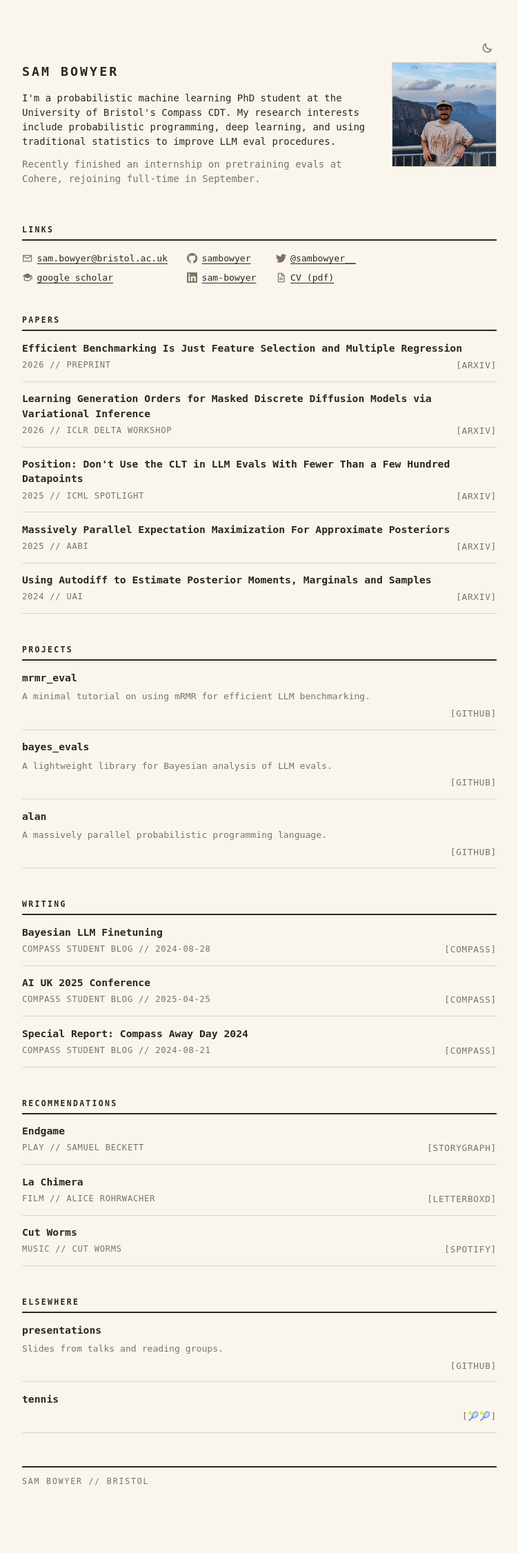
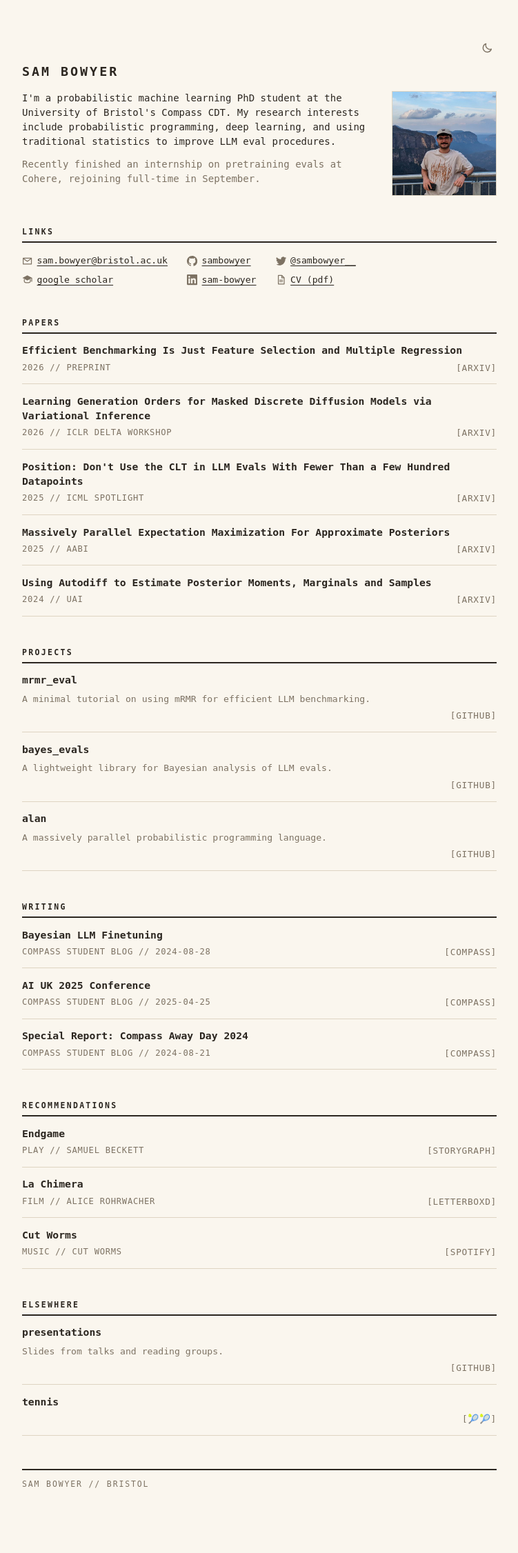
Before and after one commit to sambowyer/sambowyer.github.io, a Jekyll site: the page built from index.html, in a window 1280 px wide. Shown: the whole page at 69% size, without its empty margins (264-1015 px from the left). Built offline with Jekyll 4.4.1, drawn with Linux system fonts in a browser that asks for light colours.

Commit message:
Cache-bust the stylesheet; align the portrait with the bio
GitHub Pages serves everything with max-age=600 and the stylesheet filename
never changes, so a deploy can hand a browser new HTML with cached CSS --
which is what made the portrait stack below the bio after the last push.
Append ?v={{ site.time }} so each build fetches fresh CSS.

For the alignment, let the title span both grid columns instead of adding a
top offset to the image; the portrait then starts on the second row, level
with the bio, and stays aligned if the title's size or margin changes.

Co-Authored-By: Claude Opus 5 <noreply@anthropic.com>

```diff
--- a/_layouts/default.html
+++ b/_layouts/default.html
@@ -8,7 +8,8 @@
   {%- feed_meta -%}
   <link rel="shortcut icon" type="image/x-icon" href="{{ site.favicon | relative_url }}">
   {%- include theme_init.html -%}
-  <link rel="stylesheet" href="{{ '/assets/css/main.css' | relative_url }}">
+  <!-- ?v= changes each build so a deploy never serves new HTML with cached CSS -->
+  <link rel="stylesheet" href="{{ '/assets/css/main.css' | relative_url }}?v={{ site.time | date: '%s' }}">
 </head>
 <body>
   <div class="w">{{ content }}</div>
--- a/_layouts/home.html
+++ b/_layouts/home.html
@@ -9,8 +9,8 @@ layout: default
 <div class="topbar">{%- include theme_toggle.html -%}</div>
 
 <header class="masthead">
+  <h1>{{ site.title }}</h1>
   <div class="masthead__text">
-    <h1>{{ site.title }}</h1>
     <p>{{ c.bio }}</p>
     <p class="now">{{ c.now }}</p>
   </div>
--- a/_sass/_layout.scss
+++ b/_sass/_layout.scss
@@ -31,6 +31,10 @@ a:hover { background: var(--hl); color: var(--hl-fg); text-decoration: none; }
   gap: 0 2rem;
   align-items: start;
 }
+// Title spans both columns, so the portrait starts on the second grid row --
+// level with the bio rather than the title, without hard-coding an offset.
+.masthead h1 { grid-column: 1 / -1; }
+
 .masthead__photo {
   width: 9.5rem;
   height: auto;
@@ -126,10 +130,12 @@ img { max-width: 100%; height: auto; }
 
 @media (max-width: 560px) {
   .entry__line { flex-direction: column; }
-  .masthead { grid-template-columns: 1fr; gap: 1.5rem 0; }
+  // row-gap stays 0 so the title keeps its own margin below it; the portrait
+  // brings its own spacing instead
+  .masthead { grid-template-columns: 1fr; gap: 0; }
   // single column here, so centre the portrait rather than leaving it
   // stranded under the left margin
-  .masthead__photo { width: 8.5rem; justify-self: center; }
+  .masthead__photo { width: 8.5rem; justify-self: center; margin-top: 1.5rem; }
   // max-content columns overflow a narrow viewport ("google scholar" is wide),
   // so drop the fixed grid and let the links wrap.
   .links { display: flex; flex-wrap: wrap; gap: 0.5rem 1.25rem; }
```
